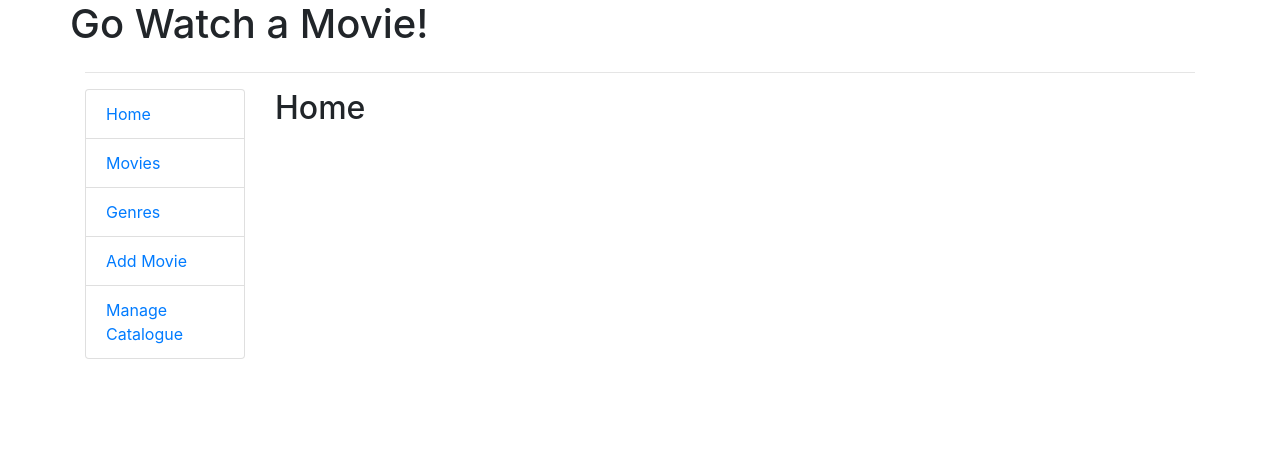
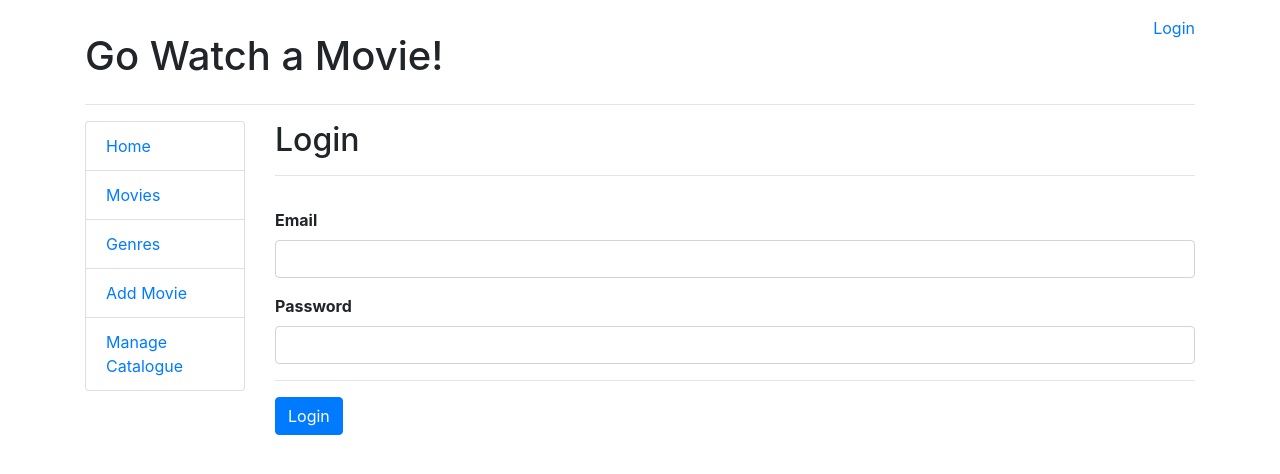
Before and after one commit to rizalaji1st/movie-management, a React (Create React App) app: page /login in a window 1280 px wide. Shown: the top 474 px of the page. Built offline with nearby package versions, Linux system fonts and the light colour scheme.

Commit message:
Menambahkan view login

```diff
--- a/src/App.js
+++ b/src/App.js
@@ -1,4 +1,4 @@
-import React from "react";
+import React, { Component, Fragment } from "react";
 import {BrowserRouter as Router, Switch, Route, Link} from 'react-router-dom';
 import Movies from './components/Movies';
 import Admin from './components/Admin';
@@ -7,15 +7,45 @@ import OneMovie from './components/OneMovie';
 import Genres from "./components/Genres";
 import OneGenre from "./components/OneGenre";
 import EditMovie from "./components/EditMovie";
+import Login from "./components/Login";
 
-export default function App() {
+export default class App extends Component{
+  constructor(props){
+    super(props);
+    this.state={
+      jwt: "",
+    }
+
+    this.handleJWTChange(this.handleJWTChange.bind(this))
+  }
+
+  handleJWTChange = (jwt) => {
+    this.setState({jwt: jwt});
+  }
+
+  logout = () => {
+    this.setState({jwt: ""});
+  }
+
+  render(){
+    let loginLink;
+    if(this.state.jwt=== ""){
+      loginLink = <Link to="/login">Login</Link>
+    } else{
+      loginLink = <Link to="/logout" onClick={this.logout}>Logout</Link>
+    }
     return (
       <Router>
         <div className="container">
           <div className="row">
-          <h1 className="mt3">
+            <div className="col mt-3">
+              <h1 className="mt-3">
                 Go Watch a Movie!
               </h1>
+            </div>
+            <div className="col mt-3 text-right">
+              {loginLink}
+            </div>
           </div>
             <hr className="mb-3"/>
             <div className="row">
@@ -31,12 +61,16 @@ export default function App() {
                       <li className="list-group-item">
                         <Link to="/genres">Genres</Link>
                       </li>
+                      {this.state.jwt === "" && (
+                        <Fragment>
                           <li className="list-group-item">
                             <Link to="/admin/movie/0">Add Movie</Link>
                           </li>
                           <li className="list-group-item">
                             <Link to="/admin">Manage Catalogue</Link>
                           </li>
+                        </Fragment>
+                      )}
                     </ul>
                   </nav>
               </div>
@@ -47,6 +81,11 @@ export default function App() {
                     <Movies />
                   </Route>
                   <Route path="/genre/:id" component={OneGenre} />
+
+                    <Route exact path="/login" component={(props) => <
+                      Login {...props} handleJWTChange={this.handleJWTChange} />}
+                    />
+
                   <Route exact path="/genres">
                     <Genres/>
                   </Route>
@@ -66,3 +105,4 @@ export default function App() {
       </Router>
     );
   }
+}
--- /dev/null
+++ b/src/components/Login.js
@@ -0,0 +1,77 @@
+import React, { Component, Fragment } from 'react'
+import Alert from './ui-components/Alert';
+import Input from './form-components/Input';
+
+export default class Login extends Component{
+    constructor(props){
+        super(props);
+        this.state = {
+            email: "",
+            password: "",
+            error: null,
+            errors: [],
+            alert:{
+                type: "d-none",
+                message: "",
+            }
+        }
+
+        this.handleChange = this.handleChange.bind(this);
+        this.handleSubmit = this.handleSubmit.bind(this);
+    }
+
+    handleChange = (evt) => {
+        let value = this.target.value;
+        let name = this.target.name;
+        this.setState((prevState) => ({
+                ...prevState,
+                [name]: value,
+        }));
+    }
+
+    handleSubmit = (evt) => {
+        evt.preventDefault();
+    }
+
+    hasError(key){
+        return this.state.errors.indexOf(key) !== -1;
+    }
+
+    render (){
+        return(
+            <Fragment>
+                <h2>Login</h2>
+                <hr />
+                <Alert
+                    alertType={this.state.alert.type}
+                    alertMessage={this.state.alert.message}
+                />
+
+                <form className="pt-3" onSubmit={this.handleSubmit}>
+                    <Input
+                        title={"Email"}
+                        type={"email"}
+                        name={"email"}
+                        handleChange={this.handleChange}
+                        className={this.hasError("email") ? "is-invalid" : ""}
+                        errorDiv={this.hasError("email") ? "text-danger" : "d-none"}
+                        errorMsg={"Please enter a valid email address"}
+                    />
+
+                    <Input
+                        title={"Password"}
+                        type={"password"}
+                        name={"password"}
+                        handleChange={this.handleChange}
+                        className={this.hasError("password") ? "is-invalid" : ""}
+                        errorDiv={this.hasError("password") ? "text-danger" : "d-none"}
+                        errorMsg={"Please enter a password"}
+                    />
+
+                    <hr />
+                    <button className="btn btn-primary">Login</button>
+                </form>
+            </Fragment>
+        );
+    }
+}
```
Lines whose indentation alone changed are shown as unchanged.
